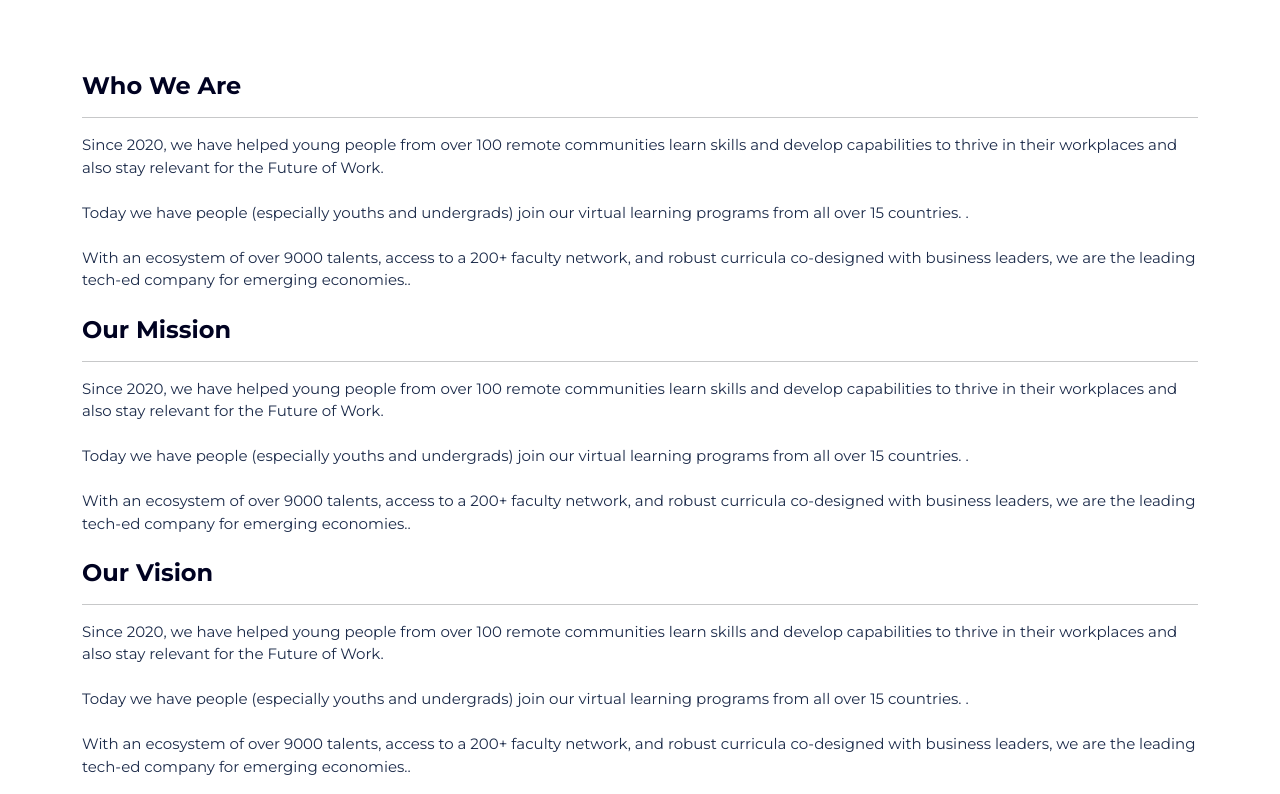
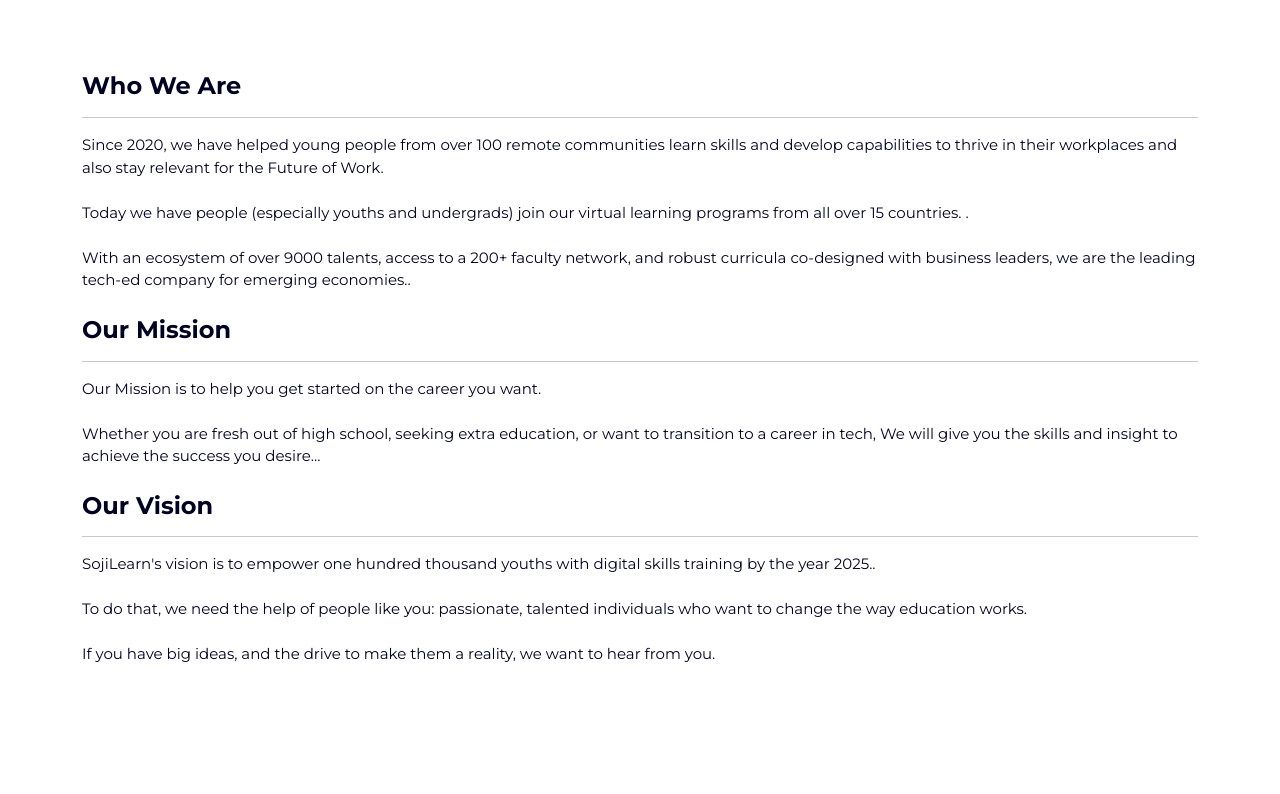
Before and after one commit to tonyedick/djoeton.github.io, a React (Create React App) app: page /about in a window 1280 px wide. Shown: the part 1123-1917 px from the top of the page. Built offline with nearby package versions, Linux system fonts and the light colour scheme; a web font is replaced by a local one.

Commit message:
Resolved brand color conflict

```diff
--- a/src/asset/css/custom.css
+++ b/src/asset/css/custom.css
@@ -60,7 +60,7 @@
     font-weight: 700;
 }
 .storiesDescription{
-    color: #1b2a49;
+    color: #000221;
     margin-top: 1em;
     font-family: 'Montserrat', sans-serif;
     font-size: 15px;
--- a/src/components/AboutDescription/AboutDescription.jsx
+++ b/src/components/AboutDescription/AboutDescription.jsx
@@ -56,31 +56,25 @@
                         <h1 className="storiesName">Our Mission</h1>
                         <hr />
                         <p className="storiesDescription">
-                        Since 2020, we have helped young people from over 100 remote
-                        communities learn skills and develop capabilities to thrive in
-                        their workplaces and also stay relevant for the Future of Work.<br></br><br></br>
+                        Our Mission is to help you get started on the career you want. <br></br><br></br>
 
-                        Today we have people (especially youths and undergrads) join our
-                        virtual learning programs from all over 15 countries. .<br></br><br></br>
-
-                        With an ecosystem of over 9000 talents, access to a 200+
-                        faculty network, and robust curricula co-designed with business
-                        leaders, we are the leading tech-ed company for emerging economies..<br></br>
+                        Whether you are fresh out of high school, seeking extra education,
+                        or want to transition to a career in tech, We will give you the skills
+                         and insight to achieve the success you desire...<br></br>
                         </p>
 
                         <h1 className="storiesName">Our Vision</h1>
                         <hr />
+
                         <p className="storiesDescription">
-                        Since 2020, we have helped young people from over 100 remote
-                        communities learn skills and develop capabilities to thrive in
-                        their workplaces and also stay relevant for the Future of Work.<br></br><br></br>
+                        SojiLearn's vision is to empower one hundred thousand youths with
+                        digital skills training by the year 2025..<br></br><br></br>
 
-                        Today we have people (especially youths and undergrads) join our
-                        virtual learning programs from all over 15 countries. .<br></br><br></br>
+                        To do that, we need the help of people like you: passionate,
+                        talented individuals who want to change the way education works.<br></br><br></br>
 
-                        With an ecosystem of over 9000 talents, access to a 200+
-                        faculty network, and robust curricula co-designed with business
-                        leaders, we are the leading tech-ed company for emerging economies..<br></br>
+                        If you have big ideas, and the drive
+                        to make them a reality, we want to hear from you.<br></br>
                         </p>
                     </Col>
                 </Row>
```
